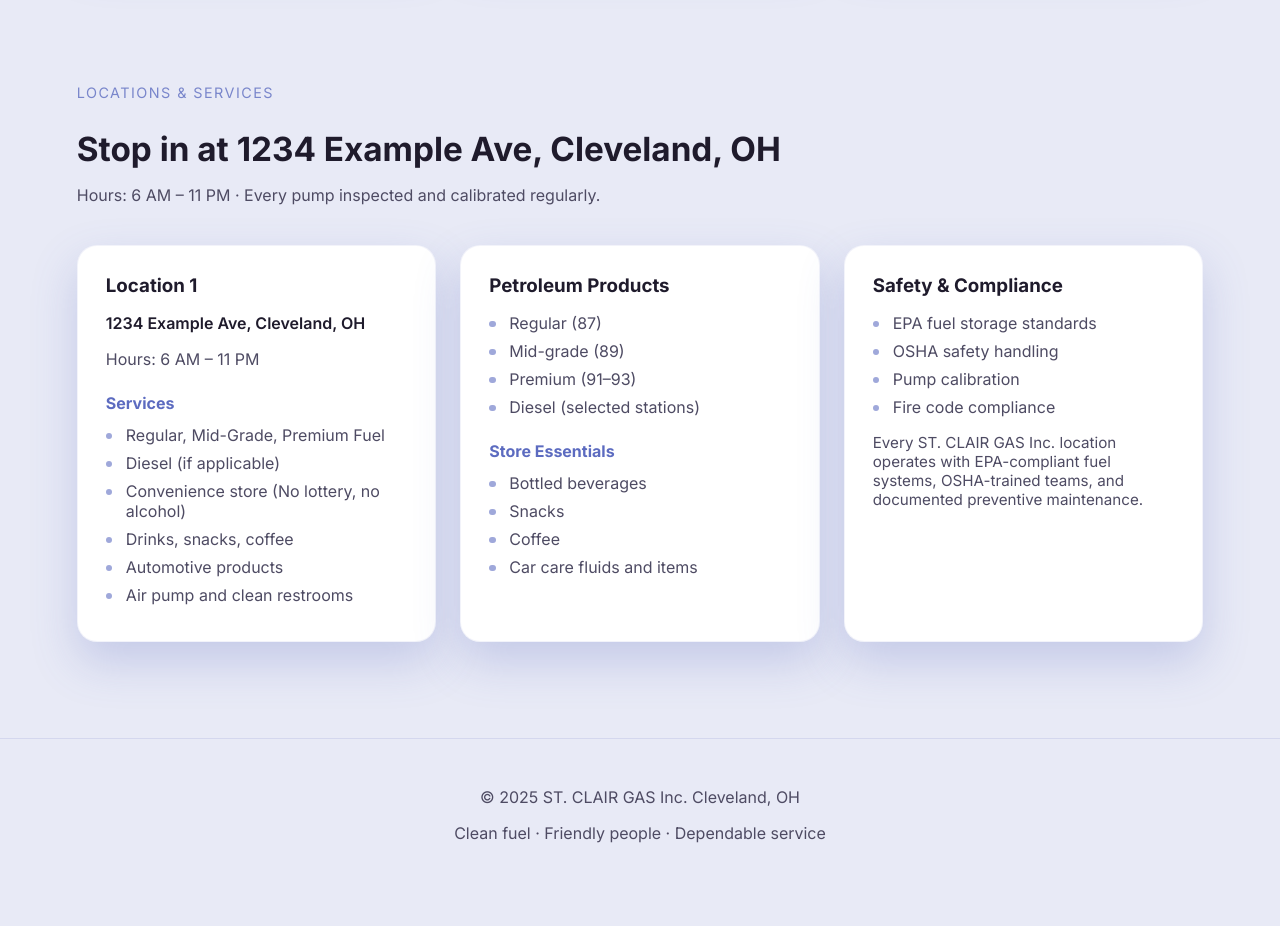
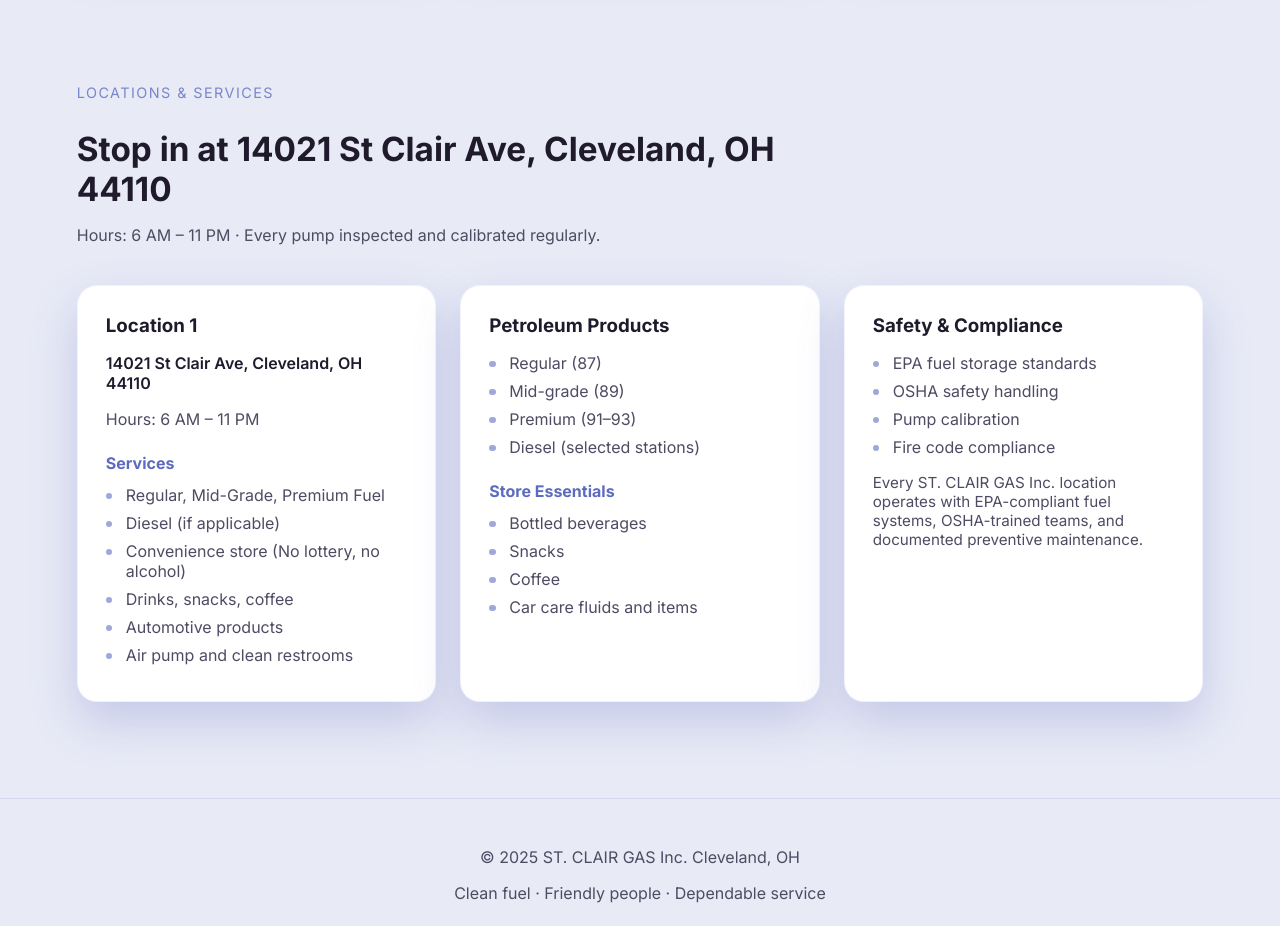
Before and after one commit to shahraz-codes/my-react-app, a React (Vite) app: page / in a window 1280 px wide. Shown: the part 1540-2466 px from the top of the page. Built offline with nearby package versions, Linux system fonts and the light colour scheme.

Commit message:
Address change

```diff
--- a/src/App.jsx
+++ b/src/App.jsx
@@ -172,14 +172,14 @@
         <section id="locations" className="section locations">
           <div className="section-heading">
             <p className="eyebrow">Locations & Services</p>
-            <h2>Stop in at 1234 Example Ave, Cleveland, OH</h2>
+            <h2>Stop in at 14021 St Clair Ave, Cleveland, OH 44110</h2>
             <p className="muted">Hours: 6 AM – 11 PM · Every pump inspected and calibrated regularly.</p>
           </div>
 
           <div className="location-grid">
             <article className="info-card location-card">
               <h3>Location 1</h3>
-              <p className="address">1234 Example Ave, Cleveland, OH</p>
+              <p className="address">14021 St Clair Ave, Cleveland, OH 44110</p>
               <p className="hours">Hours: 6 AM – 11 PM</p>
               <h4>Services</h4>
               <ul>
```
